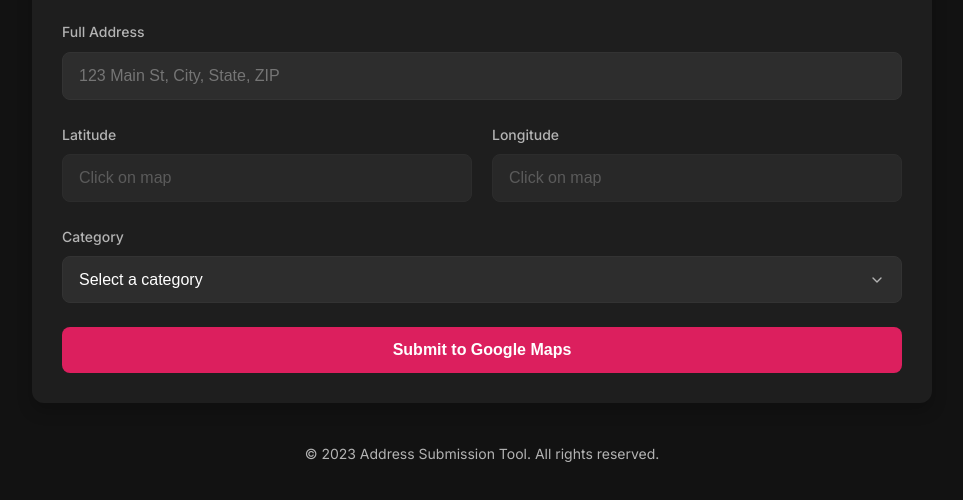
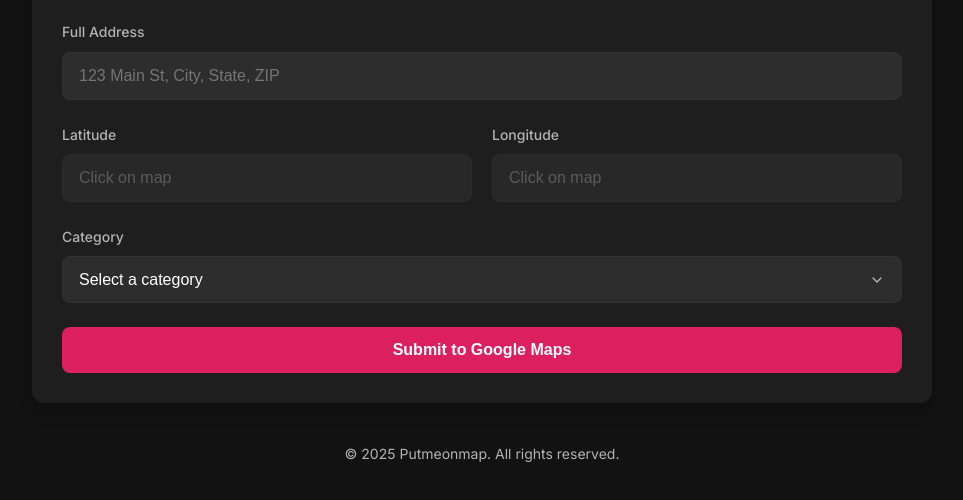
Before and after one commit to HebleV/putmeonmap, a website: page public/index.html in a window 1280 px wide. Shown: the part 750-1250 px from the top of the page, without its empty margins (158-1121 px from the left). Drawn offline with nearby package versions, Linux system fonts and the light colour scheme.

Commit message:
Updated year

```diff
--- a/public/index.html
+++ b/public/index.html
@@ -77,7 +77,7 @@
         </div>
 
         <footer>
-            <p>© 2023 Address Submission Tool. All rights reserved.</p>
+            <p>© 2025 Putmeonmap. All rights reserved.</p>
         </footer>
     </div>
 
```
